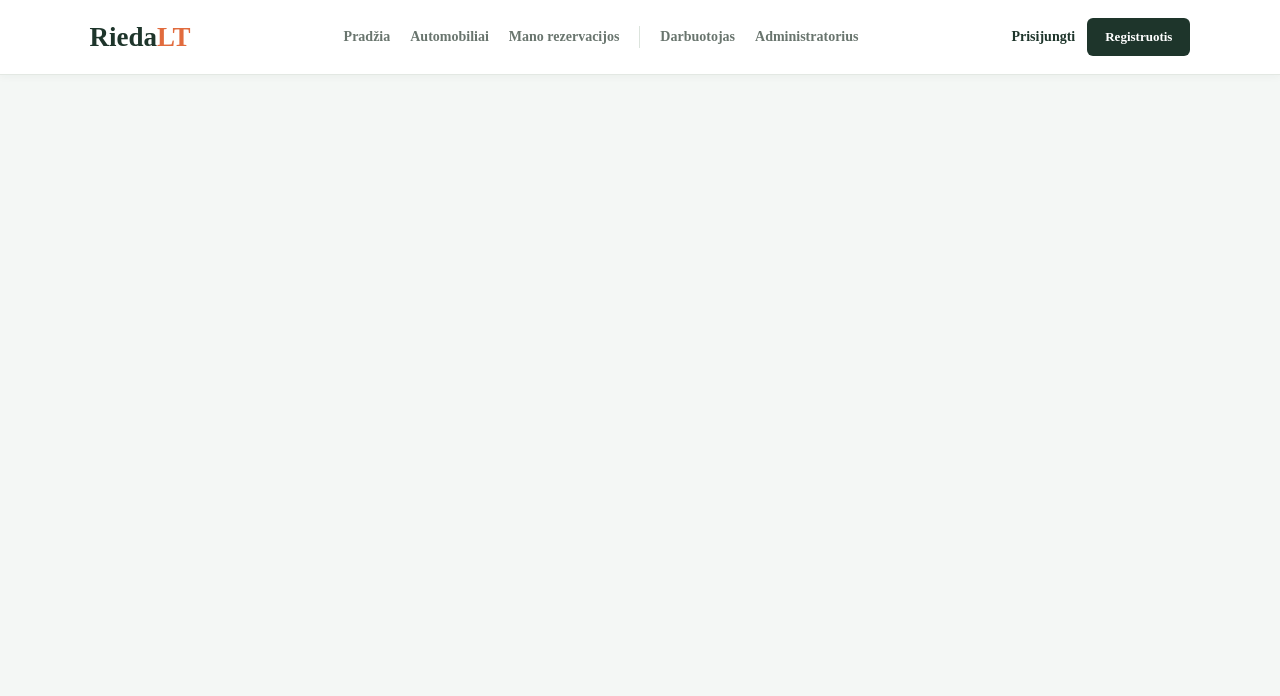
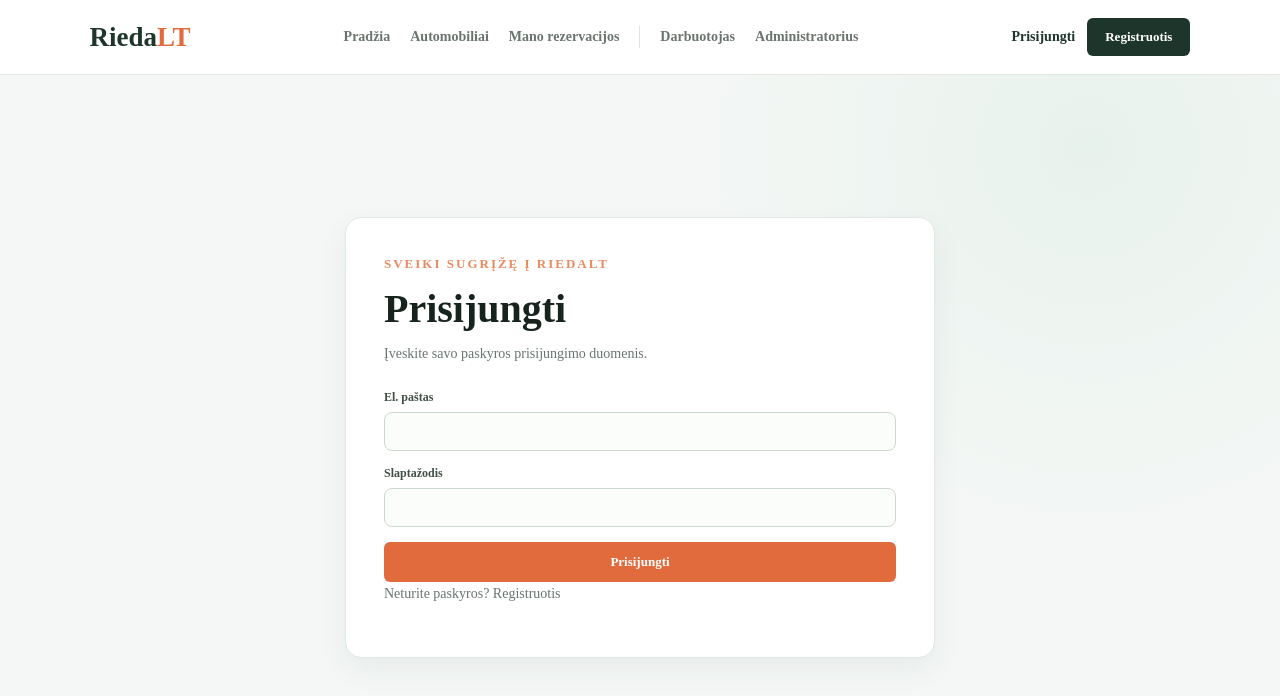
Before and after one commit to MatasSamu/RiedaLT, a React app in the folder frontend/: page /login in a window 1280 px wide. Shown: the top 696 px of the page. Built offline with nearby package versions, Linux system fonts and the light colour scheme; the HTML template or start-up script is replaced by a standard one.

Commit message:
Add login

```diff
--- a/frontend/src/App.jsx
+++ b/frontend/src/App.jsx
@@ -11,6 +11,7 @@ import Registration from "./pages/Registration";
 import CarDetails from "./pages/CarSearchPage/CarDetails";
 import CarComparison from "./pages/CarSearchPage/CarComparison";
 import Navbar from "./components/NavBar";
+import LoginPage from "./pages/LoginPage";
 import "./App.css";
 
 function App() {
@@ -30,6 +31,7 @@ function App() {
         <Route path="/reservations/:id/edit" element={<ReservationEdit />} />
         <Route path="/employee/cars" element={<EmployeeCars />} />
         <Route path="/admin/discount-codes" element={<AdminDiscountCodes />} />
+        <Route path="/login" element={<LoginPage />} />
       </Routes>
     </BrowserRouter>
   );
--- /dev/null
+++ b/frontend/src/pages/LoginPage.jsx
@@ -0,0 +1,76 @@
+import { useState } from "react";
+import { Link, useNavigate } from "react-router-dom";
+import { loginUser } from "../services/authService";
+
+function LoginPage() {
+  const navigate = useNavigate();
+
+  const [email, setEmail] = useState("");
+  const [password, setPassword] = useState("");
+  const [error, setError] = useState("");
+
+  function handleSubmit(event) {
+    event.preventDefault();
+    setError("");
+
+    try {
+      loginUser(email, password);
+      navigate("/");
+    } catch (err) {
+      setError(err.message);
+    }
+  }
+
+  return (
+    <main className="registration-page">
+      <section className="registration-card">
+        <p className="home-subtitle">SVEIKI SUGRĮŽĘ Į RIEDALT</p>
+        <h1>Prisijungti</h1>
+
+        <p className="registration-intro">
+          Įveskite savo paskyros prisijungimo duomenis.
+        </p>
+
+        <form className="registration-form" onSubmit={handleSubmit}>
+          <label>
+            El. paštas
+            <input
+              type="email"
+              autoComplete="email"
+              value={email}
+              onChange={(event) => setEmail(event.target.value)}
+              required
+            />
+          </label>
+
+          <label>
+            Slaptažodis
+            <input
+              type="password"
+              autoComplete="current-password"
+              value={password}
+              onChange={(event) => setPassword(event.target.value)}
+              required
+            />
+          </label>
+
+          {error && (
+            <p className="error-message" role="alert">
+              {error}
+            </p>
+          )}
+
+          <button type="submit" className="primary-button">
+            Prisijungti
+          </button>
+        </form>
+
+        <p className="registration-intro">
+          Neturite paskyros? <Link to="/register">Registruotis</Link>
+        </p>
+      </section>
+    </main>
+  );
+}
+
+export default LoginPage;
--- a/frontend/src/pages/Registration.jsx
+++ b/frontend/src/pages/Registration.jsx
@@ -72,8 +72,18 @@ function Registration() {
     });
 
     try {
+      const storedCredentials = localStorage.getItem("riedalt-credentials");
+      const credentials = storedCredentials
+        ? JSON.parse(storedCredentials)
+        : {};
+
+      credentials[form.email.trim()] = form.password;
+
       localStorage.setItem("riedalt-users", JSON.stringify(publicProfiles));
+      localStorage.setItem("riedalt-credentials", JSON.stringify(credentials));
+
       setRegistered(true);
+      setForm(emptyForm);
       setForm(emptyForm);
     } catch {
       setError("Nepavyko išsaugoti registracijos šiame įrenginyje.");
@@ -159,14 +169,18 @@ function Registration() {
                   required
                 />
               </label>
-              {error && <p className="error-message" role="alert">{error}</p>}
+              {error && (
+                <p className="error-message" role="alert">
+                  {error}
+                </p>
+              )}
               <button type="submit" className="primary-button">
                 Registruotis
               </button>
             </form>
             <p className="registration-notice">
-              Tai demonstracinė registracija: duomenys saugomi tik naršyklėje,
-              o slaptažodis neišsaugomas. Serverinė paskyrų sistema dar
+              Tai demonstracinė registracija: duomenys saugomi tik naršyklėje, o
+              slaptažodis neišsaugomas. Serverinė paskyrų sistema dar
               neprijungta.
             </p>
           </>
--- /dev/null
+++ b/frontend/src/services/authService.js
@@ -0,0 +1,114 @@
+import { initialUsers } from "../data/mockReservations";
+
+const USERS_KEY = "riedalt-users";
+const CREDENTIALS_KEY = "riedalt-credentials";
+const CURRENT_USER_KEY = "riedalt-current-user";
+
+// Demonstracinė administratoriaus paskyra
+const demoAdmin = {
+  id: 0,
+  firstName: "Sistemos",
+  lastName: "Administratorius",
+  email: "admin@riedalt.lt",
+  role: "admin",
+  password: "Admin123",
+};
+
+function getUsers() {
+  const storedUsers = localStorage.getItem(USERS_KEY);
+  return storedUsers ? JSON.parse(storedUsers) : initialUsers;
+}
+
+function getCredentials() {
+  const storedCredentials = localStorage.getItem(CREDENTIALS_KEY);
+  return storedCredentials ? JSON.parse(storedCredentials) : {};
+}
+
+export function loginUser(email, password) {
+  if (!email.trim() || !password) {
+    throw new Error("Įveskite el. paštą ir slaptažodį.");
+  }
+
+  // Administratoriaus prisijungimas
+  if (
+    email.trim().toLowerCase() === demoAdmin.email &&
+    password === demoAdmin.password
+  ) {
+    const adminProfile = {
+  id: demoAdmin.id,
+  firstName: demoAdmin.firstName,
+  lastName: demoAdmin.lastName,
+  email: demoAdmin.email,
+  role: demoAdmin.role,
+};
+
+    localStorage.setItem(
+      CURRENT_USER_KEY,
+      JSON.stringify(adminProfile)
+    );
+
+    return adminProfile;
+  }
+
+  let users;
+  let credentials;
+
+  try {
+    users = getUsers();
+    credentials = getCredentials();
+  } catch {
+    throw new Error("Nepavyko nuskaityti naudotojų duomenų.");
+  }
+
+  if (!Array.isArray(users) || !credentials || typeof credentials !== "object") {
+    throw new Error("Naudotojų duomenys yra netinkamo formato.");
+  }
+
+  const user = users.find(
+    (item) =>
+      item.email?.toLowerCase() === email.trim().toLowerCase()
+  );
+
+  if (!user || credentials[user.email] !== password) {
+    // Suderinamumas su pradine demonstracine paskyra
+    const initialUser = initialUsers.find(
+      (item) =>
+        item.email?.toLowerCase() === email.trim().toLowerCase() &&
+        item.password === password
+    );
+
+    if (!initialUser) {
+      throw new Error("Neteisingas el. paštas arba slaptažodis.");
+    }
+  }
+
+  const loggedInUser = {
+    id: user?.id ?? initialUsers.find(
+      (item) => item.email?.toLowerCase() === email.trim().toLowerCase()
+    )?.id,
+    firstName: user?.firstName ?? "",
+    lastName: user?.lastName ?? "",
+    email: user?.email ?? email.trim(),
+    role: user?.role ?? "customer",
+  };
+
+  localStorage.setItem(
+    CURRENT_USER_KEY,
+    JSON.stringify(loggedInUser)
+  );
+
+  return loggedInUser;
+}
+
+export function getCurrentUser() {
+  try {
+    const savedUser = localStorage.getItem(CURRENT_USER_KEY);
+    return savedUser ? JSON.parse(savedUser) : null;
+  } catch {
+    return null;
+  }
+}
+
+export function logoutUser() {
+  localStorage.removeItem(CURRENT_USER_KEY);
+}
```
Also changed, not shown: frontend/src/pages/Login.jsx (deleted).
